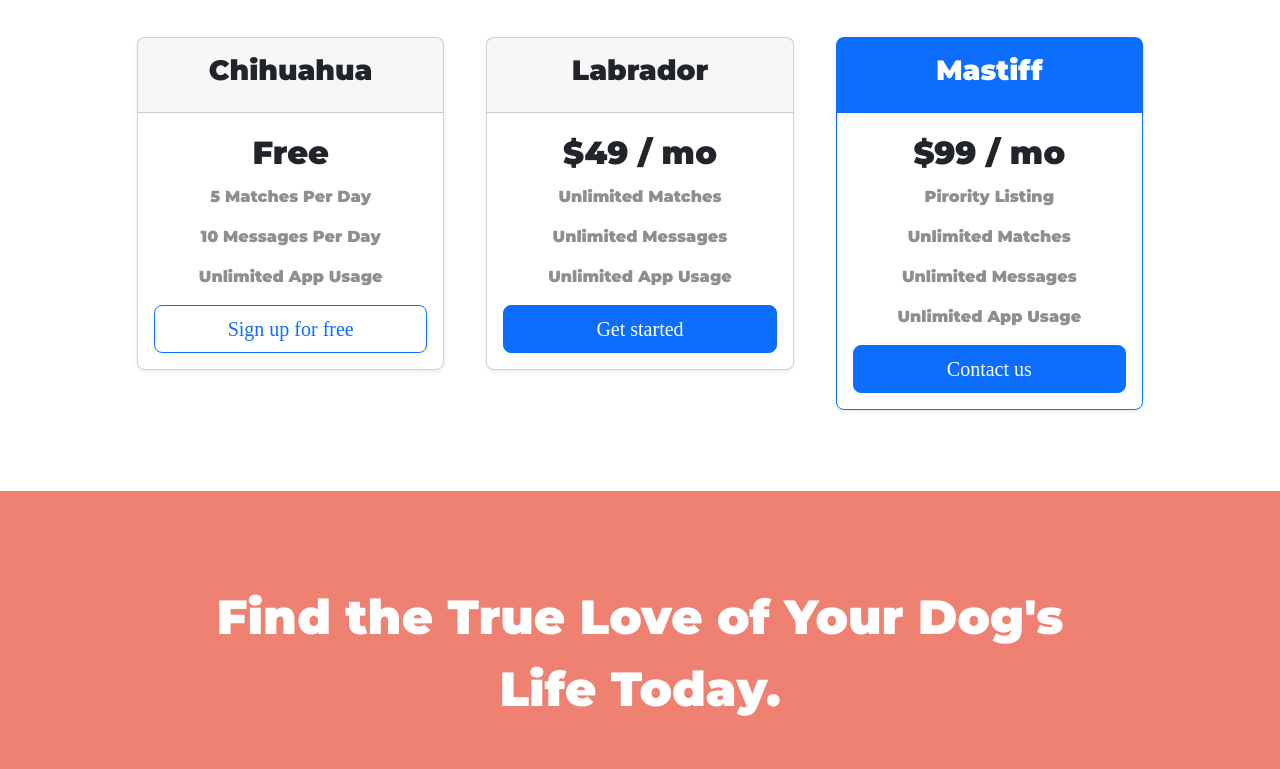
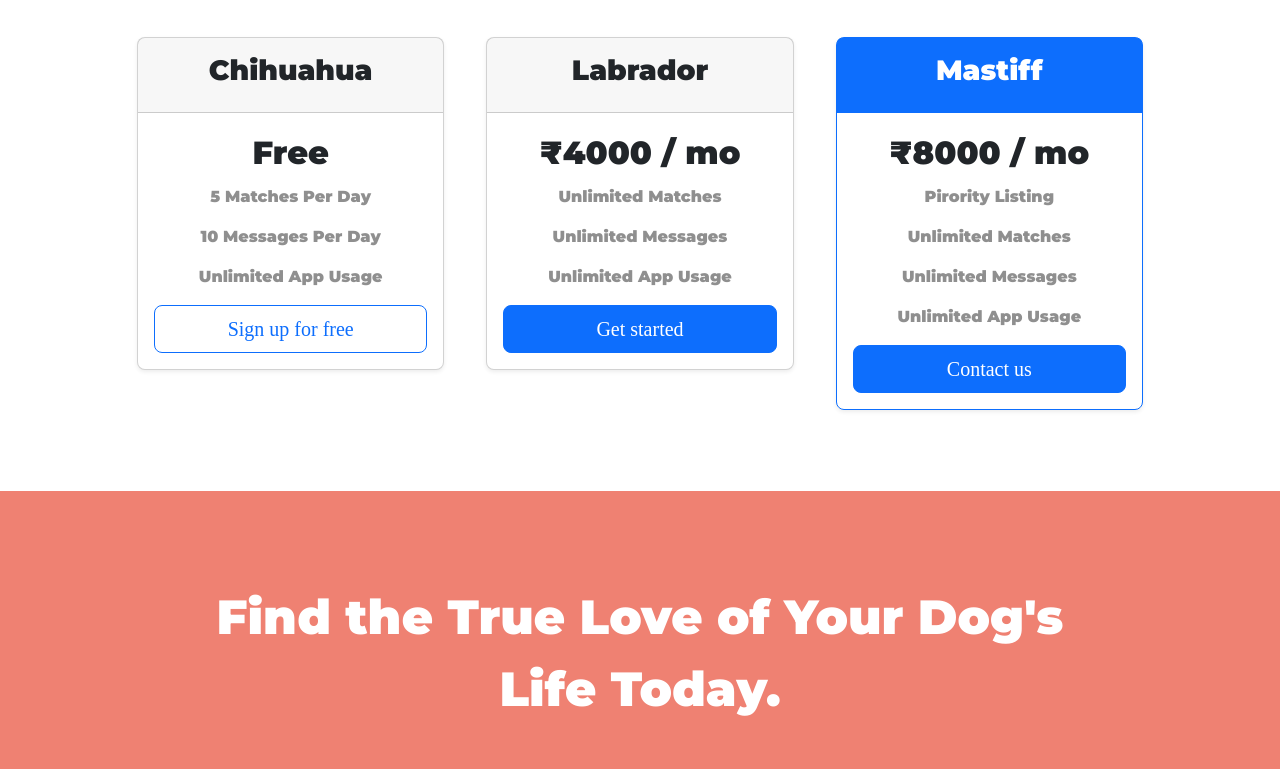
Before and after one commit to Nickcasm/tindog, a plain HTML site: page index.html in a window 1280 px wide. Shown: the part 1800-2569 px from the top of the page. Drawn offline with nearby package versions, Linux system fonts and the light colour scheme.

Commit message:
Currency fix

```diff
--- a/index.html
+++ b/index.html
@@ -146,7 +146,7 @@
               <h3>Labrador</h3>
             </div>
             <div class="card-body">
-              <h2>$49 / mo</h2>
+              <h2><span>&#8377;</span>4000 / mo</h2>
               <p>Unlimited Matches</p>
               <p>Unlimited Messages</p>
               <p>Unlimited App Usage</p>
@@ -160,7 +160,7 @@
               <h3>Mastiff</h3>
             </div>
             <div class="card-body">
-              <h2>$99 / mo</h2>
+              <h2><span>&#8377;</span>8000 / mo</h2>
               <p>Pirority Listing</p>
               <p>Unlimited Matches</p>
               <p>Unlimited Messages</p>
```
